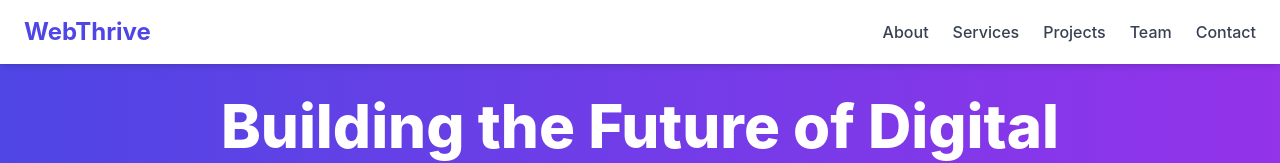
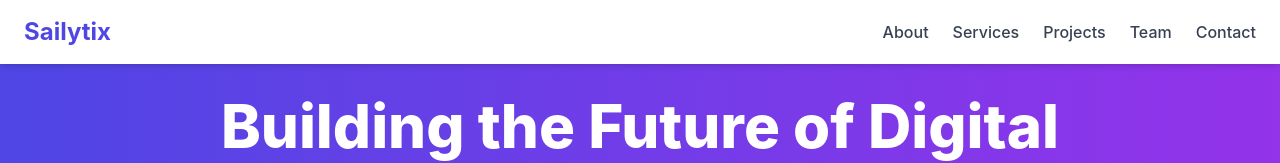
Before and after one commit to TalapaneniMoksha/Sailytix, a React (Create React App) app: page / in a window 1280 px wide. Shown: the top 163 px of the page. Built offline with nearby package versions, Linux system fonts and the light colour scheme.

Commit message:
Update header title from 'WebThrive' to 'Sailytix'

```diff
--- a/src/components/Header.js
+++ b/src/components/Header.js
@@ -3,7 +3,7 @@
 const Header = () => (
   <header className="fixed top-0 left-0 w-full bg-white shadow-md z-50">
     <nav className="flex items-center justify-between max-w-7xl mx-auto px-6 py-4">
-      <div className="text-2xl font-bold text-indigo-600">WebThrive</div>
+      <div className="text-2xl font-bold text-indigo-600">Sailytix</div>
       <ul className="hidden md:flex space-x-6 text-gray-700 font-medium">
         <li><a href="#about" className="hover:text-indigo-600 transition">About</a></li>
         <li><a href="#services" className="hover:text-indigo-600 transition">Services</a></li>
```
